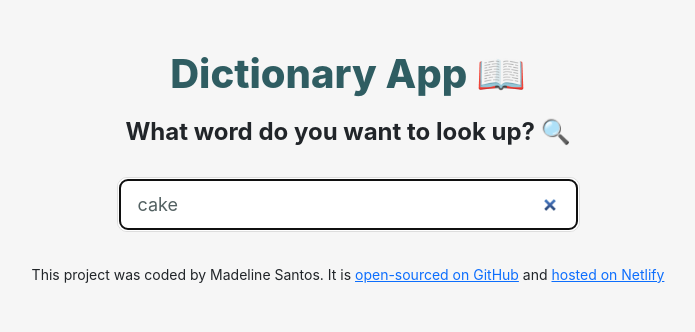
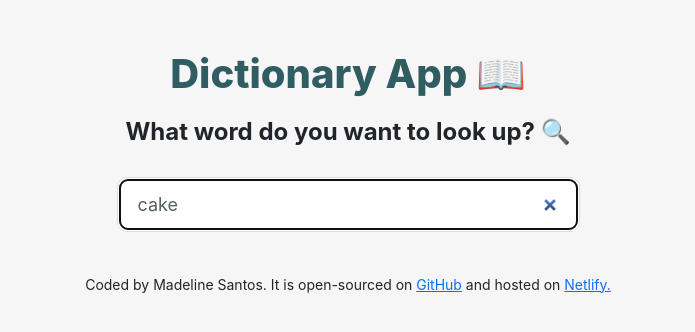
Before and after one commit to madtos12/dictionary-app, a React (Create React App) app: page / in a window 1280 px wide. Shown: the top 332 px of the page, without its empty margins (292-987 px from the left). Built offline with nearby package versions, Linux system fonts and the light colour scheme; no server answers; a web font is replaced by a local one.

Commit message:
Updated footer and styling

```diff
--- /dev/null
+++ b/src/Footer.css
@@ -0,0 +1,5 @@
+.Footer {
+  text-align: center;
+  margin-top: 40px;
+  margin-bottom: 40px;
+}
--- a/src/Footer.js
+++ b/src/Footer.js
@@ -1,25 +1,26 @@
 import React from "react";
+import "./Footer.css";
 
 export default function Footer() {
   return (
-    <div className="footer">
+    <div className="Footer">
       <small>
-        This project was coded by Madeline Santos. It is{" "}
+        Coded by Madeline Santos. It is open-sourced on{" "}
         <a
           href="https://github.com/madtos12/dictionary-app"
           target="_blank"
           rel="noreferrer"
         >
           {" "}
-          open-sourced on GitHub
+          GitHub
         </a>{" "}
-        and{" "}
+        and hosted on{" "}
         <a
           href="https://jolly-poincare-27490a.netlify.app/"
           target="_blank"
           rel="noreferrer"
         >
-          hosted on Netlify
+          Netlify.
         </a>
       </small>
     </div>
```
